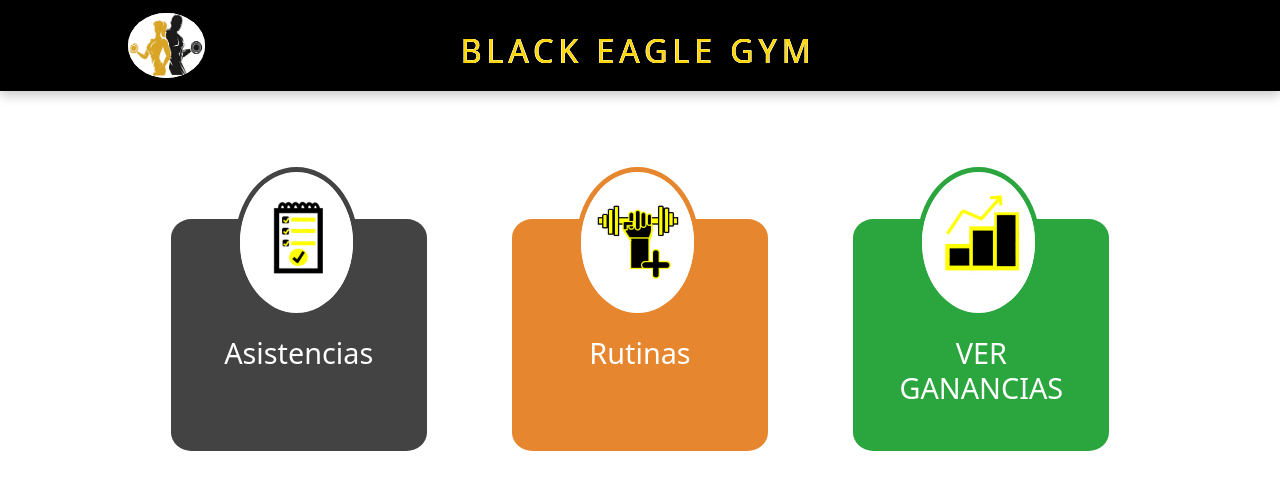
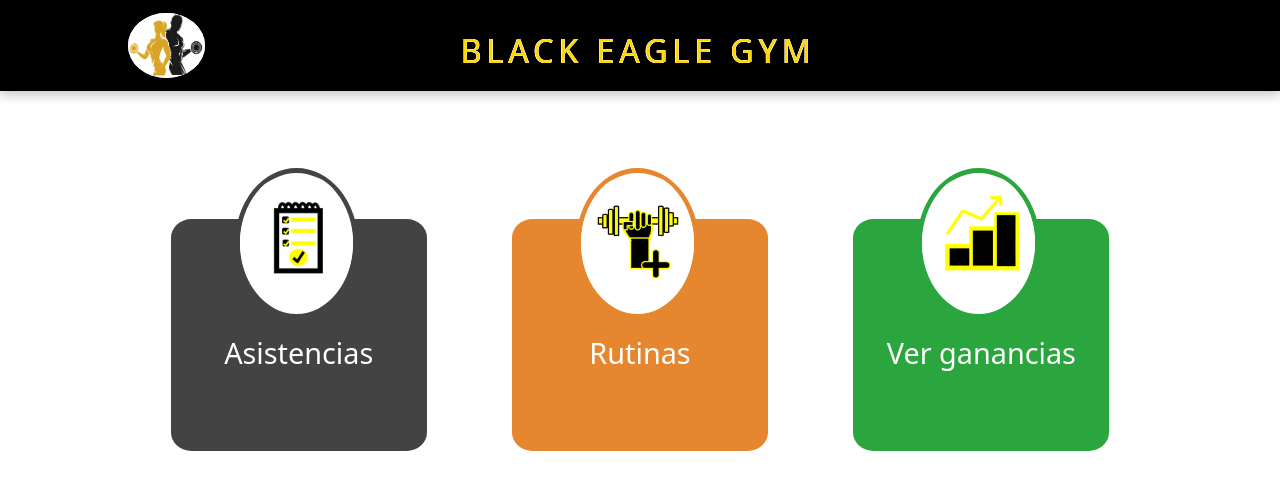
Before and after one commit to kato223272/GymEagleProyecto, a React (Create React App) app: page /menu in a window 1280 px wide. Shown: the top 490 px of the page. Built offline with nearby package versions, Linux system fonts and the light colour scheme.

Commit message:
cambios previos

```diff
--- a/src/App.js
+++ b/src/App.js
@@ -11,7 +11,7 @@ import Recuperar from './Pages/RecuperarContrasenia';
 import Ganancias from './Pages/Ganancias';
 
 function App() {
-  const currentPath = window.location.pathname.toLowerCase(); // Convertir a minúsculas
+  const currentPath = window.location.pathname.toLowerCase(); // Convierte a minusculas
   const navbarDisplay = (currentPath !== '/' && currentPath !== '/menu' && currentPath !== '/recuperarcontrasenia') ? "block" : "none";
 
   return (
@@ -28,6 +28,7 @@ function App() {
         <Route path="/recuperarcontrasenia" element={<Recuperar />} />
         <Route path="/ganancias" element={<Ganancias />} />
       </Routes>
+
     </Router>
   );
 }
--- a/src/Pages/Menu.jsx
+++ b/src/Pages/Menu.jsx
@@ -1,6 +1,7 @@
 import React, { useState } from 'react';
 import Navbar from '../Components/Menu/Navbar'
 import '../Css/Menu.css'
+
 import BotonAsistencia from '../Components/Menu/Botones';
 import BotonRutina from '../Components/Menu/Botones';
 import BotonGanancias from '../Components/Menu/Botones';
@@ -44,9 +45,9 @@ const Menu = () => {
         style={{border: '#434343 5px solid'}}
         onMouseEnter={() => handleImagenHoverAsistencia(AsistenciaHover)}
         onMouseLeave={() => handleImagenHoverAsistencia(Asistencia)}
-      ></BotonAsistencia>
+      />
 
-     <BotonRutina
+    <BotonRutina
        image={imagenHoverRutina}
        href="/Rutinas"
        props={{ title: "Rutinas" }}
@@ -54,17 +55,17 @@ const Menu = () => {
         style={{border: '#E6862E 5px solid'}}
         onMouseEnter={() => handleImagenHoverRutina(RutinaHover)}
         onMouseLeave={() => handleImagenHoverRutina(Rutina)}
-      ></BotonRutina>
+      />
 
- <BotonGanancias
+    <BotonGanancias
        image={imagenHoverGanancia}
        href="/Ganancias"
-       props={{ title: "VER GANANCIAS" }}
+       props={{ title: "Ver ganancias" }}
        uniqueClassName="ganancia"
         style={{border: '#2BA53E 5px solid'}}
         onMouseEnter={() => handleImagenHoverGanancia(Ganancia)}
       onMouseLeave={() => handleImagenHoverGanancia(GananciaHover)}
-      ></BotonGanancias>
+      />
 
     </div>
     </>
```
